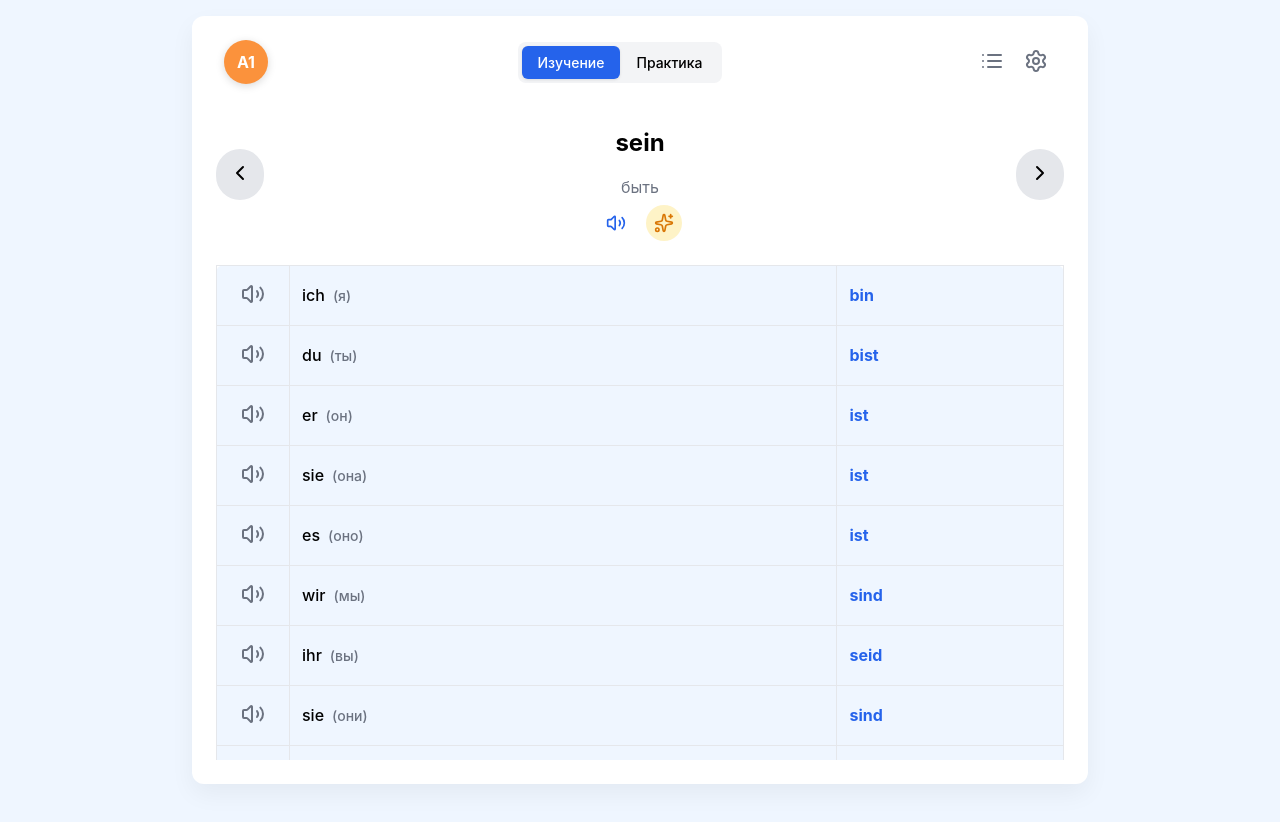
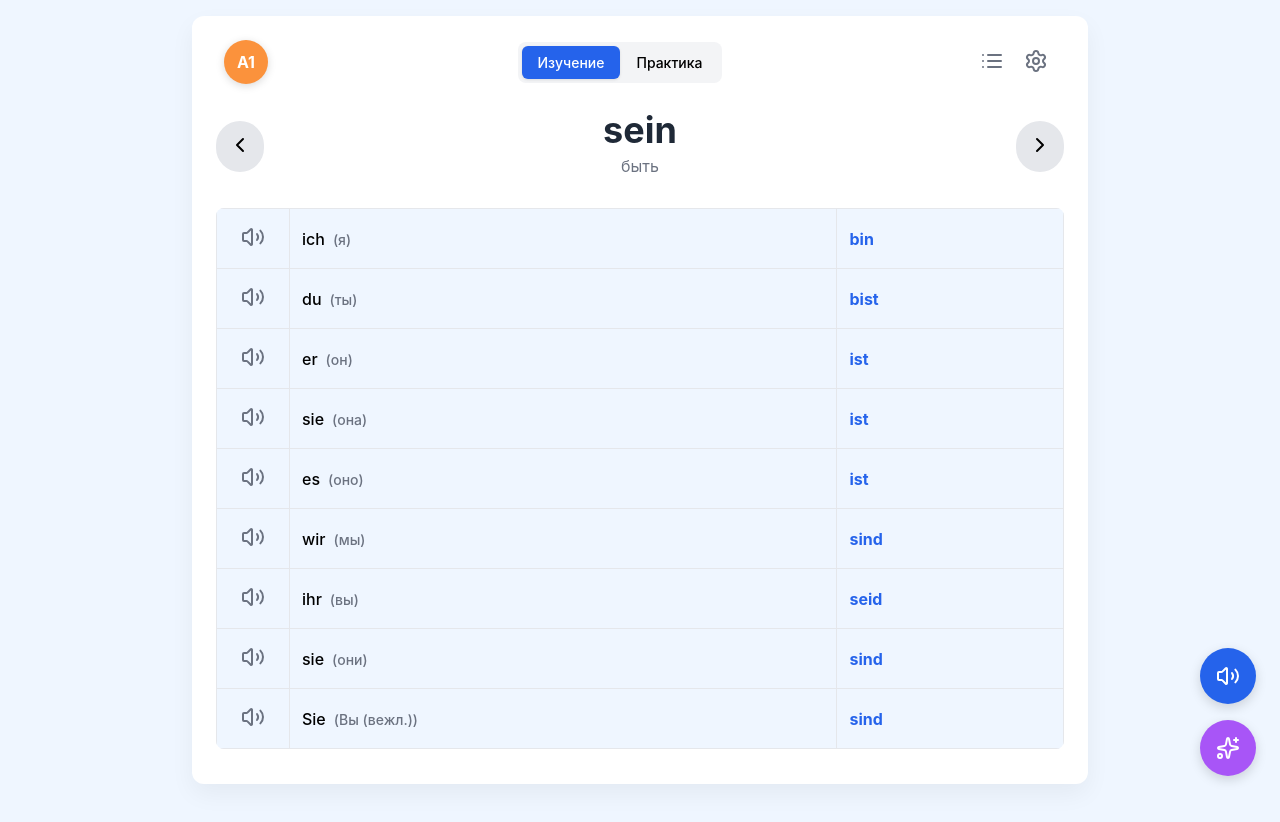
Before and after one commit to aslanzubairaev2/German-Verbs-Trainer, a React (Create React App) app: page / in a window 1280 px wide. Both pictures are taken after a click on the button "Начать". Shown: the top 822 px of the page. Built offline with nearby package versions, Linux system fonts and the light colour scheme.

Commit message:
fix: Final UI/UX and bug fixes

```diff
--- a/src/App.js
+++ b/src/App.js
@@ -145,9 +145,12 @@ const SettingsModal = ({ show, onClose, autoPlay, setAutoPlay, onResetProgress }
 
 const GeminiInfoModal = ({ show, onClose, verb, onFetch, speak, isSpeaking }) => {
     const [geminiInfo, setGeminiInfo] = useState({ loading: false, data: null, error: null });
-    const handleFetch = useCallback(() => { onFetch(verb, setGeminiInfo); }, [verb, onFetch]);
 
-    useEffect(() => { if (show && !geminiInfo.data && !geminiInfo.loading) { handleFetch(); } }, [show, geminiInfo, handleFetch]);
+    useEffect(() => {
+        if (show) {
+            onFetch(verb, setGeminiInfo);
+        }
+    }, [show, verb, onFetch]);
 
     if (!show) return null;
     return (
@@ -312,7 +315,7 @@ const GermanVerbsApp = () => {
 
             setTimeout(() => {
                 setFeedback('');
-                setShowHint(false); // Hide hint on correct answer
+                setShowHint(false);
                 const nextPronounIndex = (currentPronoun + 1) % pronouns.length;
                 setCurrentPronoun(nextPronounIndex);
                 setUserAnswer('');
@@ -421,10 +424,6 @@ const GermanVerbsApp = () => {
                             <div className="verb-display">
                                 <h2>{currentVerb.infinitive}</h2>
                                 <p>{currentVerb.russian}</p>
-                                <div className="verb-actions">
-                                    <button onClick={() => speak(currentVerb.infinitive)} disabled={isSpeaking} className="action-btn action-btn-speak"><Volume2 size={20} /></button>
-                                    <button onClick={() => setShowGeminiModal(true)} title="Узнать больше" className="action-btn action-btn-gemini"><Sparkles size={20} /></button>
-                                </div>
                             </div>
                             <button onClick={() => changeVerb(1)} className="nav-btn"><ChevronRight /></button>
                         </div>
@@ -470,6 +469,11 @@ const GermanVerbsApp = () => {
                     </div>
                 </div>
             </div>
+
+            <div className="fab-container">
+                <button onClick={() => speak(currentVerb.infinitive)} disabled={isSpeaking} className="fab-button speak-fab"><Volume2 /></button>
+                <button onClick={() => setShowGeminiModal(true)} title="Узнать больше" className="fab-button gemini-fab"><Sparkles /></button>
+            </div>
         </>
     );
 };
--- a/src/index.css
+++ b/src/index.css
@@ -55,7 +55,8 @@ button:disabled { cursor: not-allowed; opacity: 0.5; }
   padding: 1rem;
   display: flex;
   flex-direction: column;
-  height: 100vh;
+  height: 100vh; /* Fallback for older browsers */
+  height: 100dvh; /* Dynamic viewport height */
   box-sizing: border-box;
 }
 @media (min-width: 640px) {
@@ -64,6 +65,7 @@ button:disabled { cursor: not-allowed; opacity: 0.5; }
       border-radius: 0.75rem;
       padding: 1.5rem;
       height: calc(100vh - 2rem);
+      height: calc(100dvh - 2rem);
   }
 }
 
@@ -74,7 +76,6 @@ button:disabled { cursor: not-allowed; opacity: 0.5; }
 .main-card-body {
   flex-grow: 1;
   overflow-y: auto;
-  /* Custom Scrollbar */
   scrollbar-width: thin;
   scrollbar-color: var(--gray-200) transparent;
 }
@@ -153,40 +154,12 @@ button:disabled { cursor: not-allowed; opacity: 0.5; }
 .nav-btn:hover { background-color: #d1d5db; }
 
 .verb-display { flex: 1; margin: 0 1rem; }
-.verb-title {
-  display: flex;
-  align-items: center;
-  justify-content: center;
-  gap: 0.75rem;
-  margin-bottom: 0.25rem;
-}
-.verb-title h2 { font-size: 2.25rem; font-weight: 700; color: var(--gray-800); margin: 0; flex-shrink: 1; min-width: 0; }
+.verb-display h2 { font-size: 2.25rem; font-weight: 700; color: var(--gray-800); margin: 0; flex-shrink: 1; min-width: 0; }
 .verb-display p { margin: 0.25rem 0 0.5rem; color: var(--gray-500); }
-
-.verb-actions {
-  display: flex;
-  justify-content: center;
-  align-items: center;
-  gap: 0.75rem;
-}
-.action-btn {
-  padding: 0.5rem; border-radius: 50%; display: flex;
-  align-items: center; justify-content: center;
-}
-.action-btn-speak {
-  color: var(--blue-600);
-}
-.action-btn-gemini {
-  color: var(--gold-600);
-  background-color: var(--gold-100);
-}
-.action-btn:hover {
-  filter: brightness(0.95);
-}
 
 
 /* --- Table (Study Mode) --- */
-.table-container { background-color: var(--blue-50); border-radius: 0.5rem; }
+.table-container { background-color: var(--blue-50); border-radius: 0.5rem; overflow: hidden; }
 table { width: 100%; border-collapse: collapse; }
 td { border: 1px solid var(--gray-200); padding: 0.75rem; }
 .speak-cell { text-align: center; width: 48px; }
@@ -274,6 +247,38 @@ td { border: 1px solid var(--gray-200); padding: 0.75rem; }
   display: inline-block;
   font-weight: 500;
 }
+
+/* --- Floating Action Buttons (FAB) --- */
+.fab-container {
+  position: fixed;
+  bottom: 1.5rem;
+  right: 1.5rem;
+  z-index: 40;
+  display: flex;
+  flex-direction: column;
+  gap: 1rem;
+}
+.fab-button {
+  width: 56px;
+  height: 56px;
+  border-radius: 50%;
+  display: flex;
+  align-items: center;
+  justify-content: center;
+  box-shadow: 0 4px 12px rgba(0,0,0,0.15);
+  color: var(--white);
+}
+.fab-button.speak-fab {
+  background-color: var(--blue-600);
+}
+.fab-button.gemini-fab {
+  background-color: var(--purple-500);
+}
+.fab-button:hover {
+  transform: scale(1.05);
+  filter: brightness(1.1);
+}
+
 
 /* --- Modals & Toasts --- */
 .modal-overlay {
```
